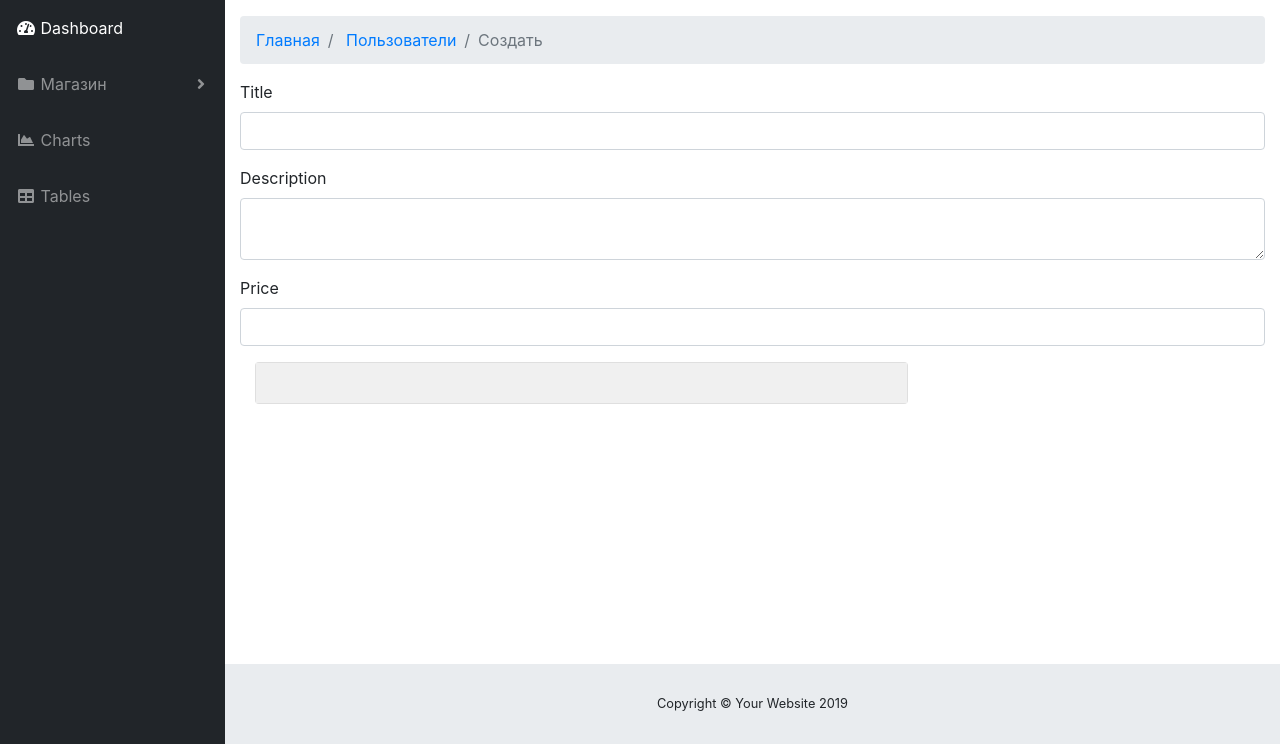
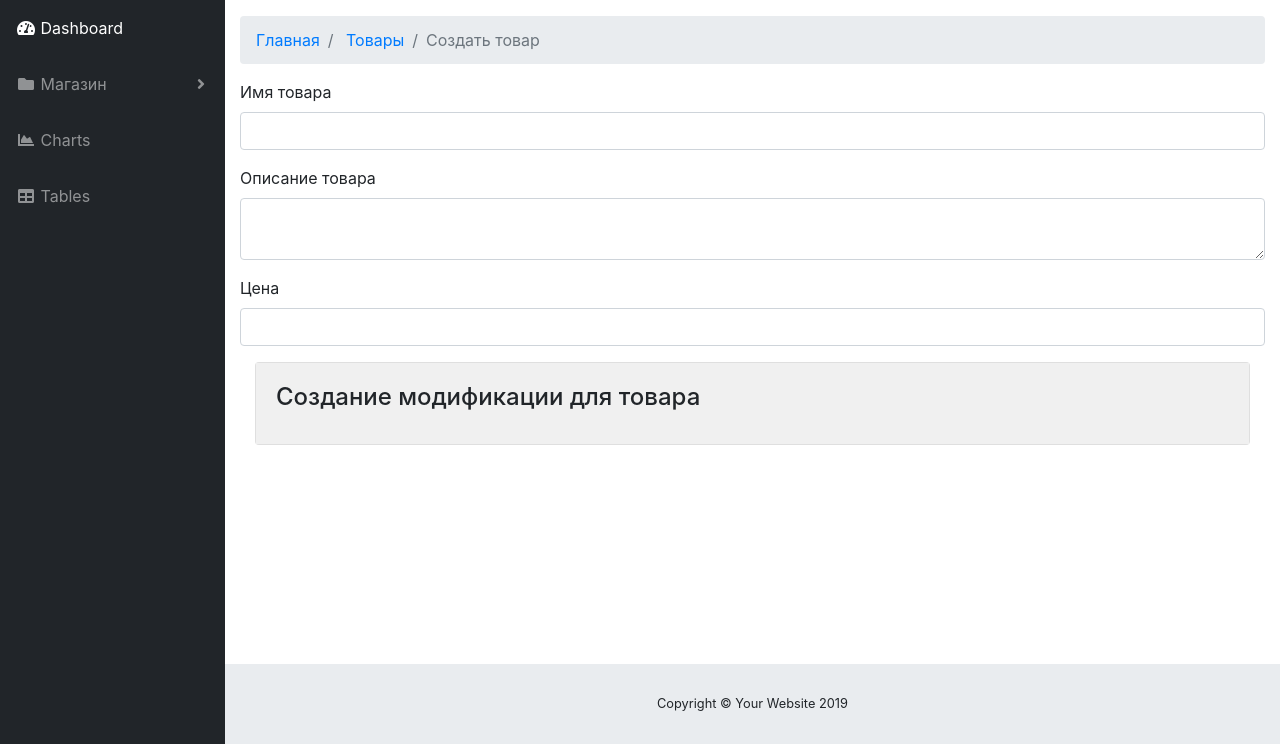
Before and after one commit to k0v4back/shop-symfony, a Symfony app: template templates/admin/product/create.html.twig in a window 1280 px wide. Shown: the part 56-800 px from the top of the page. Run offline with Twig, Linux system fonts and the light colour scheme; the template is opened without the code that fills it, so the values that code supplies are empty; form fields are guessed from the names that the template uses; some libraries are stand-ins or nearby versions.

Commit message:
Changes html

```diff
--- a/templates/admin/product/create.html.twig
+++ b/templates/admin/product/create.html.twig
@@ -7,27 +7,28 @@
         <a href="{{ path('main_page') }}">Главная </a>
     </li>
     <li class="breadcrumb-item">
-        <a href="{{ path('all_users') }}">Пользователи</a>
+        <a href="{{ path('view_all_products') }}">Товары</a>
     </li>
-    <li class="breadcrumb-item active">Создать</li>
+    <li class="breadcrumb-item active">Создать товар</li>
 </ol>
 
     {{ form_start(form) }}
 
-    {{ form_row(form.title) }}
-    {{ form_row(form.description) }}
-    {{ form_row(form.price) }}
+    {{ form_row(form.title, {'label': 'Имя товара'}) }}
+    {{ form_row(form.description, {'label': 'Описание товара'}) }}
+    {{ form_row(form.price, {'label': 'Цена'}) }}
 
-    <div class="col-sm-8 col-sm-offset-2" id="exp_list" data-prototype="{{ form_widget(form.modification.vars.prototype)|e('html_attr') }}">
+    <div class="col-sm-12 col-sm-offset-12" id="exp_list" data-prototype="{{ form_widget(form.modification.vars.prototype)|e('html_attr') }}">
         <div class="card mb-3">
             <div class="card-body" style="background-color: #f0f0f0">
+                <h4 class="card-title">Создание модификации для товара</h4>
                 {% for mod in form.modification %}
                     <div class="panel panel-warning">
                         <div class="panel-heading">
-                            <strong>{{ form_row(mod.title) }}</strong>
+                            <strong>{{ form_row(mod.title, {'label': 'Имя модификации товара'}) }}</strong>
                         </div>
                         <div class="panel-body">
-                            {{ form_row(mod.text) }}
+                            {{ form_row(mod.text, {'label': 'Описание модификации'}) }}
                         </div>
                     </div>
                 {% endfor %}
--- a/templates/admin/product/index.html.twig
+++ b/templates/admin/product/index.html.twig
@@ -23,8 +23,7 @@
     <!-- DataTables Example -->
     <div class="card mb-3">
         <div class="card-header">
-            <i class="fas fa-table"></i>
-            Пользователи     <a href=""><button class="btn btn-success btn-sm">Создать товар</button></a></div>
+            <a href="{{ path('create_product') }}"><button class="btn btn-success btn-sm">Создать товар</button></a></div>
         <div class="card-body">
             <div class="table-responsive">
                 <table class="table table-bordered" id="dataTable" width="100%" cellspacing="0">
```
